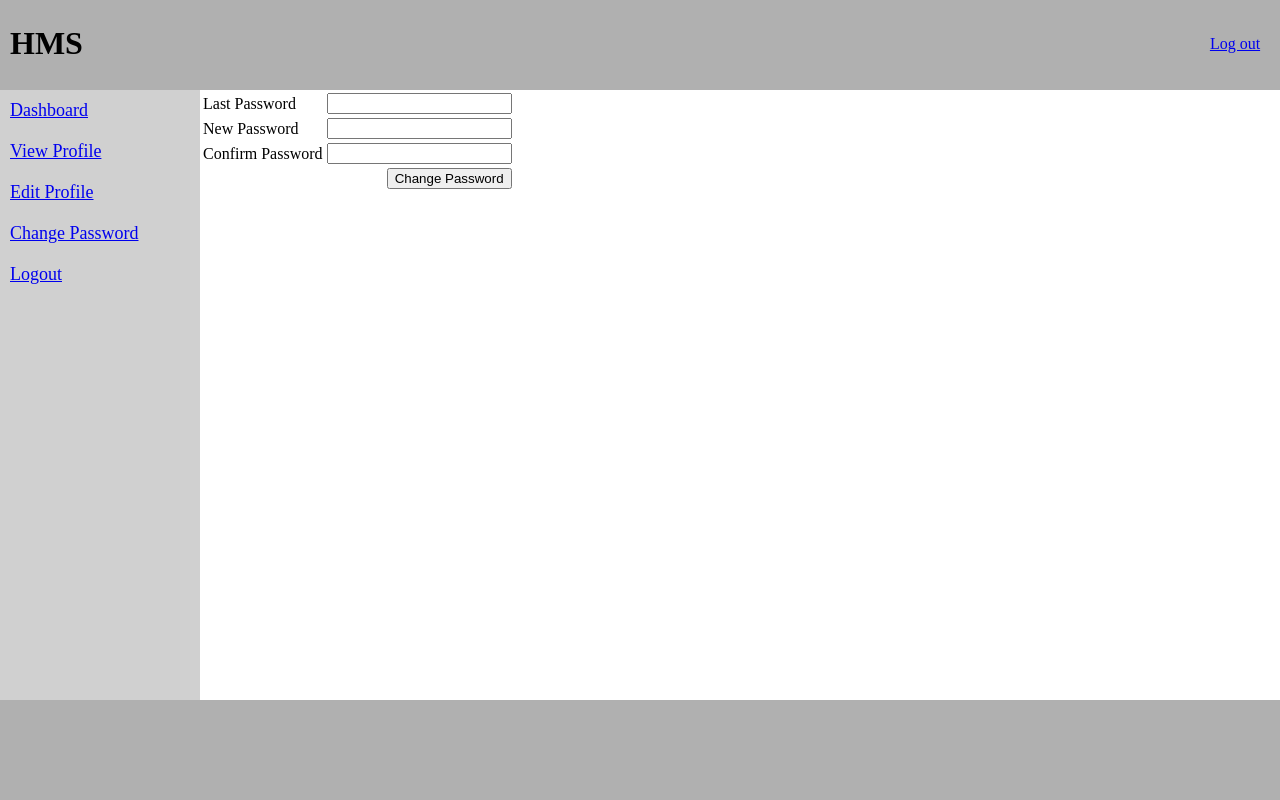
After one commit to shamudra/shahriar, a PHP site: page /change_password.php in a window 1280 px wide. The commit adds this page. Run offline with PHP 8.4, Linux system fonts and the light colour scheme; the visitor is signed in with stand-in values (Sample User, id 1); tables that the repository leaves empty or names only in its code hold one stand-in row (values such as "Sample post").

Commit message:
lab6 updated

```diff
--- /dev/null
+++ b/lab6/change_password.php
@@ -0,0 +1,81 @@
+<?php
+    $message = "";
+    session_start();
+    if(!isset($_SESSION["user"])){
+        header("location: login.php");
+    }
+
+    $user="";
+    require 'database_connection.php';
+    $sql = "select * from users where user_name = '".$_SESSION['user']."'";
+    $result = $conn->query($sql);
+
+    if ($result->num_rows > 0) {
+        $user = $result->fetch_assoc();
+    }
+    $conn->close();
+
+    if($_SERVER['REQUEST_METHOD'] == 'POST'){
+        if(isset($_POST["last_password"]) && isset($_POST["new_password"]) && isset($_POST["confirm_password"])){
+            $last_password = $_POST["last_password"];
+            $new_password = $_POST["new_password"];
+            $confirm_password = $_POST["confirm_password"];
+            if($last_password == ""){
+                $message .= 'Last password cannot be empty<br>';
+            }
+            else if($new_password == ""){
+                $message .= 'New password cannot be empty<br>';
+            }
+            else if($confirm_password == ""){
+                $message .= 'Confirm password cannot be empty<br>';
+            }
+            else if($last_password != $user["password"]){
+                $message .= 'Last password is not correct<br>';
+            }
+            else if($new_password != $confirm_password){
+                $message .= 'Confirm password does not match new password<br>';
+            }
+            else {
+                require 'database_connection.php';
+                $sql = "UPDATE users SET password='".$new_password."' WHERE id='".$user['id']."'";
+                $result = $conn->query($sql);
+                $conn->close();
+                header("location: dashboard.php");
+            }
+        }
+    }
+?>
+<!DOCTYPE html>
+<html>
+    <head>
+        <title>Hospital Management System</title>
+    </head>
+    <body>
+        <?php include 'header.php'; ?>
+        <?php include 'sidebar.php'; ?>
+        <div style="position: absolute; top: 90px; left: 200px;">
+            <form action="" method="post">
+                <table>
+                    <tr>
+                        <td>Last Password</td>
+                        <td><input type="password" name="last_password" value=""></td>
+                    </tr>
+                    <tr>
+                        <td>New Password</td>
+                        <td><input type="password" name="new_password" value=""></td>
+                    </tr>
+                    <tr>
+                        <td>Confirm Password</td>
+                        <td><input type="password" name="confirm_password" value=""></td>
+                    </tr>
+                    <tr>
+                        <td></td>
+                        <td style="float: right;"><button type="submit">Change Password</button></td>
+                    </tr>
+                </table>
+            </form>
+            <span style="color: red;"><?php echo $message; ?></span>
+        </div>
+        <?php include 'footer.php'; ?>
+    </body>
+</html>
--- a/lab6/database_connection.php
+++ b/lab6/database_connection.php
@@ -1,14 +1,15 @@
 <?php
     $servername = "localhost";
     $username = "root";
-    $password = "";
-    $conn = new mysqli($servername, $username, $password);
+    $pass = "";
+    $dbname= "lab6";
+    $conn = new mysqli($servername, $username, $pass, $dbname);
 
     // Check connection
     if ($conn->connect_error) {
       die("Connection failed: " . $conn->connect_error);
     }
-    else {
-        echo "Connected successfully";
-    }
+    // function execute_query($sql){
+    //   return $conn->query($sql);
+    // }
 ?>
--- a/lab6/sidebar.php
+++ b/lab6/sidebar.php
@@ -3,15 +3,15 @@
         <span style="font-size: large;"><a href="dashboard.php">Dashboard</a></span>
     </div>
     <div style="padding: 10px;">
-        <span style="font-size: large;"><a href="#">View Profile</a></span>
+        <span style="font-size: large;"><a href="view_profile.php">View Profile</a></span>
     </div>
     <div style="padding: 10px;">
-        <span style="font-size: large;"><a href="#">Edit Profile</a></span>
+        <span style="font-size: large;"><a href="edit_profile.php">Edit Profile</a></span>
     </div>
     <div style="padding: 10px;">
-        <span style="font-size: large;"><a href="#">Change Password</a></span>
+        <span style="font-size: large;"><a href="change_password.php">Change Password</a></span>
     </div>
     <div style="padding: 10px;">
-        <span style="font-size: large;"><a href="#">Logout</a></span>
+        <span style="font-size: large;"><a href="logout.php">Logout</a></span>
     </div>
 </div>
```
Also changed, not shown: lab6/edit_profile.php (added, +75 -0 lines), lab6/login.php (+3 -6 lines), lab6/view_profile.php (+31 -0 lines).
